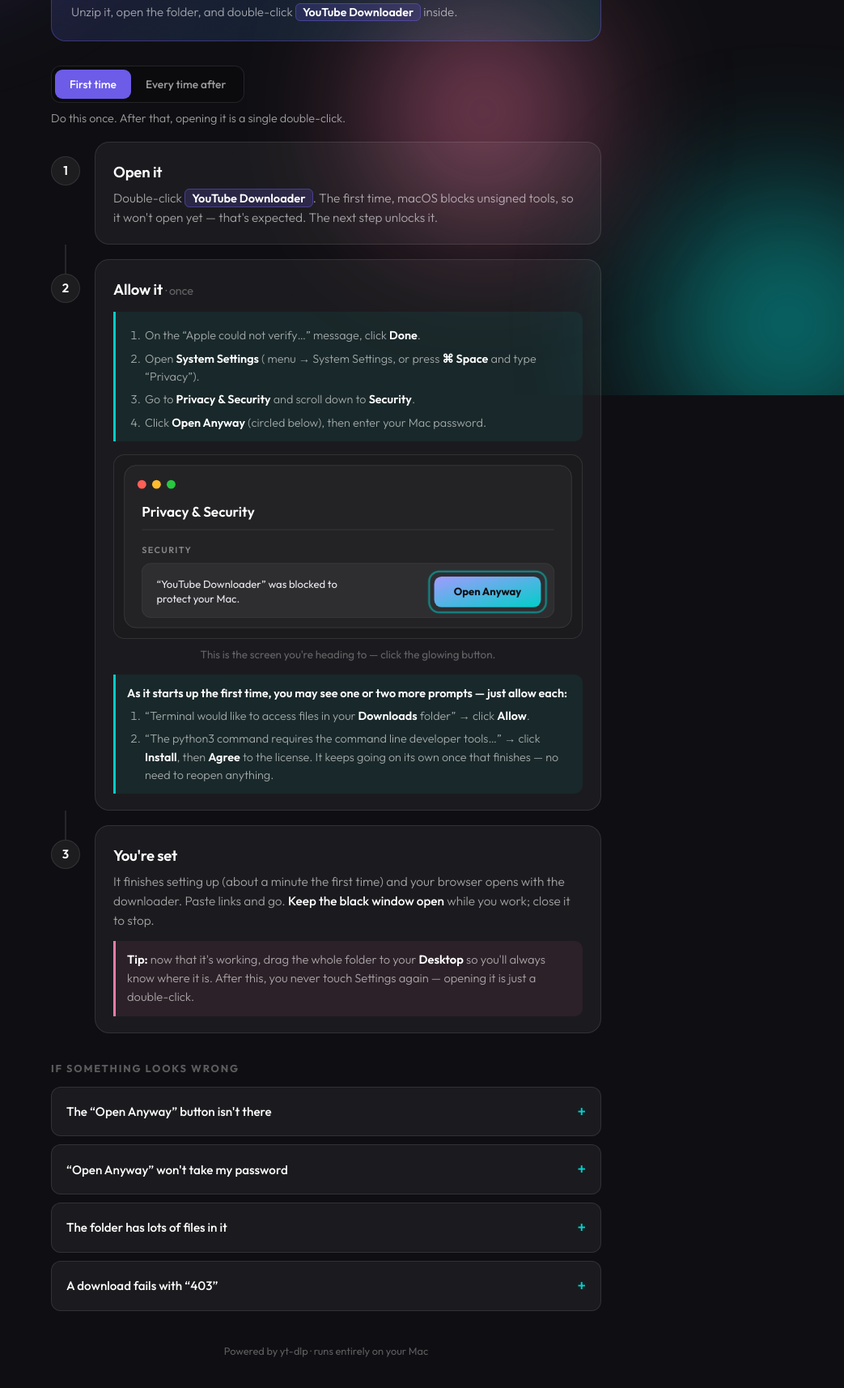
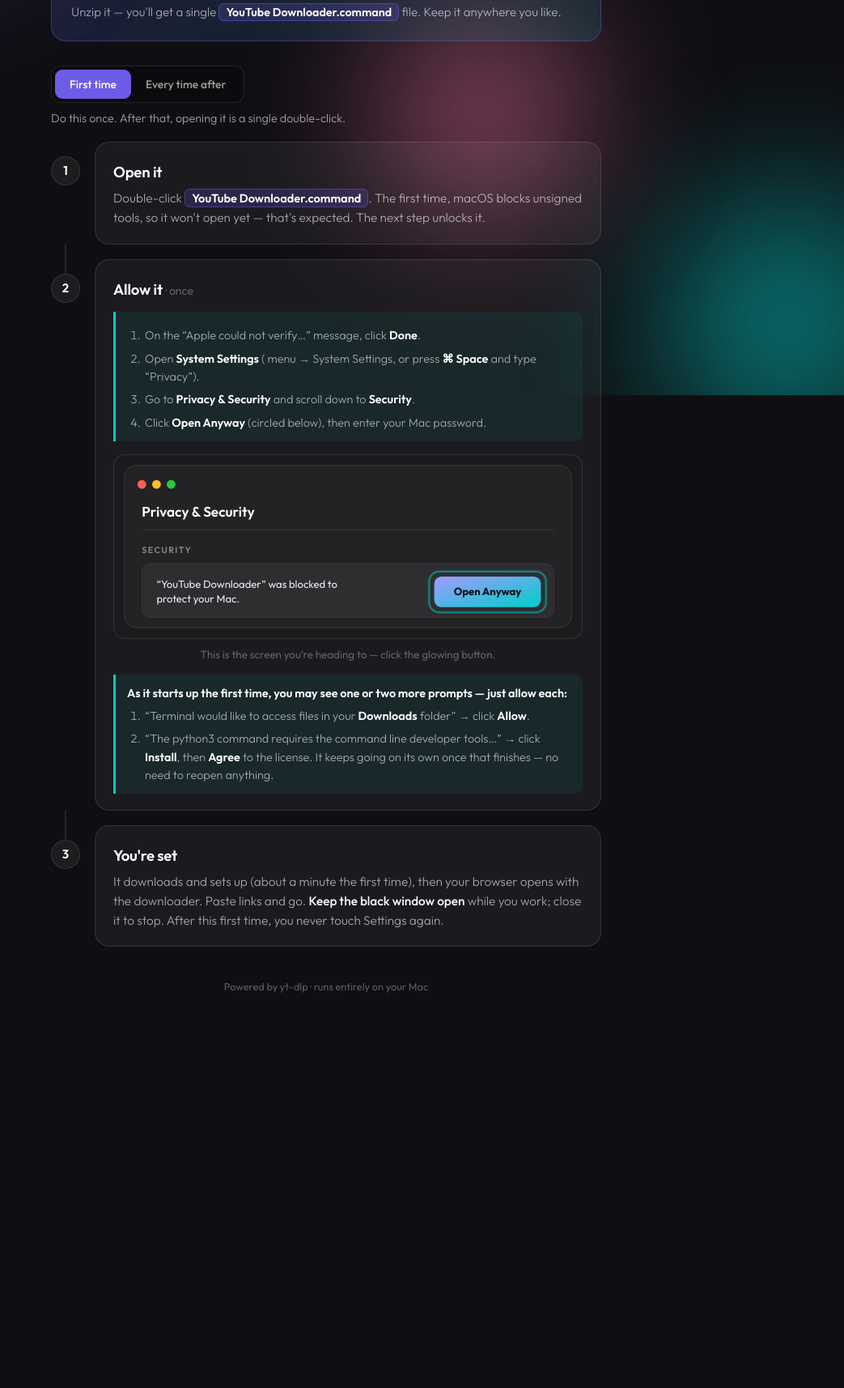
Before and after one commit to asgllc-kvillanueva/asgllc-kvillanueva.github.io, a plain HTML site: page docs/index.html in a window 1280 px wide. Shown: the part 312-2026 px from the top of the page at 81% size, without its empty margins (237-1280 px from the left). After the commit the page ends 1621 px from the top, so only its background shows below. Drawn offline with Linux system fonts and the light colour scheme.

Commit message:
Bootstrapper launcher; single-file download

```diff
--- a/docs/index.html
+++ b/docs/index.html
@@ -130,11 +130,11 @@
   <!-- DOWNLOAD -->
   <div class="download">
     <h2>Download the app</h2>
-    <a class="dlbtn" id="dlbtn" href="#" download>
+    <a class="dlbtn" id="dlbtn" href="YouTube-Downloader.zip" download>
       <svg width="18" height="18" viewBox="0 0 24 24" fill="none" stroke="currentColor" stroke-width="2.4"><path d="M12 3v12m0 0l4-4m-4 4l-4-4M5 21h14"/></svg>
       Download the app (.zip)
     </a>
-    <p class="dlafter">Unzip it, open the folder, and double-click <span class="fname">YouTube Downloader</span> inside.</p>
+    <p class="dlafter">Unzip it — you'll get a single <span class="fname">YouTube Downloader.command</span> file. Keep it anywhere you like.</p>
   </div>
 
   <div class="modebar">
@@ -154,7 +154,7 @@
         <div class="step__node"><div class="dot">1</div></div>
         <div class="card">
           <h2>Open it</h2>
-          <p class="why">Double-click <span class="fname">YouTube Downloader</span>. The first time, macOS blocks unsigned tools, so it won't open yet — that's expected. The next step unlocks it.</p>
+          <p class="why">Double-click <span class="fname">YouTube Downloader.command</span>. The first time, macOS blocks unsigned tools, so it won't open yet — that's expected. The next step unlocks it.</p>
         </div>
       </section>
 
@@ -203,10 +203,7 @@
         <div class="step__node"><div class="dot">3</div></div>
         <div class="card">
           <h2>You're set</h2>
-          <p class="why">It finishes setting up (about a minute the first time) and your browser opens with the downloader. Paste links and go. <b>Keep the black window open</b> while you work; close it to stop.</p>
-          <div class="tip">
-            <b>Tip:</b> now that it's working, drag the whole folder to your <b>Desktop</b> so you'll always know where it is. After this, you never touch Settings again — opening it is just a double-click.
-          </div>
+          <p class="why">It downloads and sets up (about a minute the first time), then your browser opens with the downloader. Paste links and go. <b>Keep the black window open</b> while you work; close it to stop. After this first time, you never touch Settings again.</p>
         </div>
       </section>
 
@@ -218,11 +215,11 @@
       <section class="step">
         <div class="step__node"><div class="dot">✓</div></div>
         <div class="card">
-          <h2>Double-click <span class="fname">YouTube Downloader</span></h2>
-          <p class="why">That's the whole thing. No security prompt anymore. It quietly updates to the latest version each time (so downloads keep working) and opens your browser automatically.</p>
+          <h2>Double-click <span class="fname">YouTube Downloader.command</span></h2>
+          <p class="why">It opens in your browser, ready to use.</p>
           <div class="expect">
             <svg width="18" height="18" viewBox="0 0 24 24" fill="none" stroke="#55efc4" stroke-width="2.4"><path d="M20 6L9 17l-5-5"/></svg>
-            <span><b>Keep the black window open</b> while you work; close it to stop the app.</span>
+            <span><b>Keep the black window open</b> while you work; close it to stop.</span>
           </div>
         </div>
       </section>
@@ -230,26 +227,10 @@
     </div>
   </div>
 
-  <div class="trouble">
-    <h3>If something looks wrong</h3>
-    <details class="acc"><summary>The “Open Anyway” button isn't there <span class="plus">+</span></summary>
-      <div class="ans">It only appears for about an hour after the block, and only once you've tried to open the file. Double-click <span class="fname">YouTube Downloader</span> again, then go back to <b>Privacy &amp; Security</b> and it'll be waiting.</div></details>
-    <details class="acc"><summary>“Open Anyway” won't take my password <span class="plus">+</span></summary>
-      <div class="ans">Then your Mac is locked down by IT and needs them to allow the app. Send them a note — it's a quick, standard approval.</div></details>
-    <details class="acc"><summary>The folder has lots of files in it <span class="plus">+</span></summary>
-      <div class="ans">Normal — the download includes the app's source too. You only need <span class="fname">YouTube Downloader</span>; ignore the rest.</div></details>
-    <details class="acc"><summary>A download fails with “403” <span class="plus">+</span></summary>
-      <div class="ans">Handled in this version. If it persists, flag it to whoever set this up.</div></details>
-  </div>
-
   <footer>Powered by yt-dlp · runs entirely on your Mac</footer>
 </div>
 
 <script>
-  // Plain whole-repo ZIP (no release needed).
-  const REPO_ZIP_URL = "https://github.com/asgllc-kvillanueva/asgllc-kvillanueva.github.io/archive/refs/heads/main.zip";
-  document.getElementById('dlbtn').href = REPO_ZIP_URL;
-
   function setPhase(phase){
     document.body.dataset.phase = phase;
     document.getElementById('t-first').setAttribute('aria-pressed', phase==='first');
```
Also changed, not shown: 2 other files.
